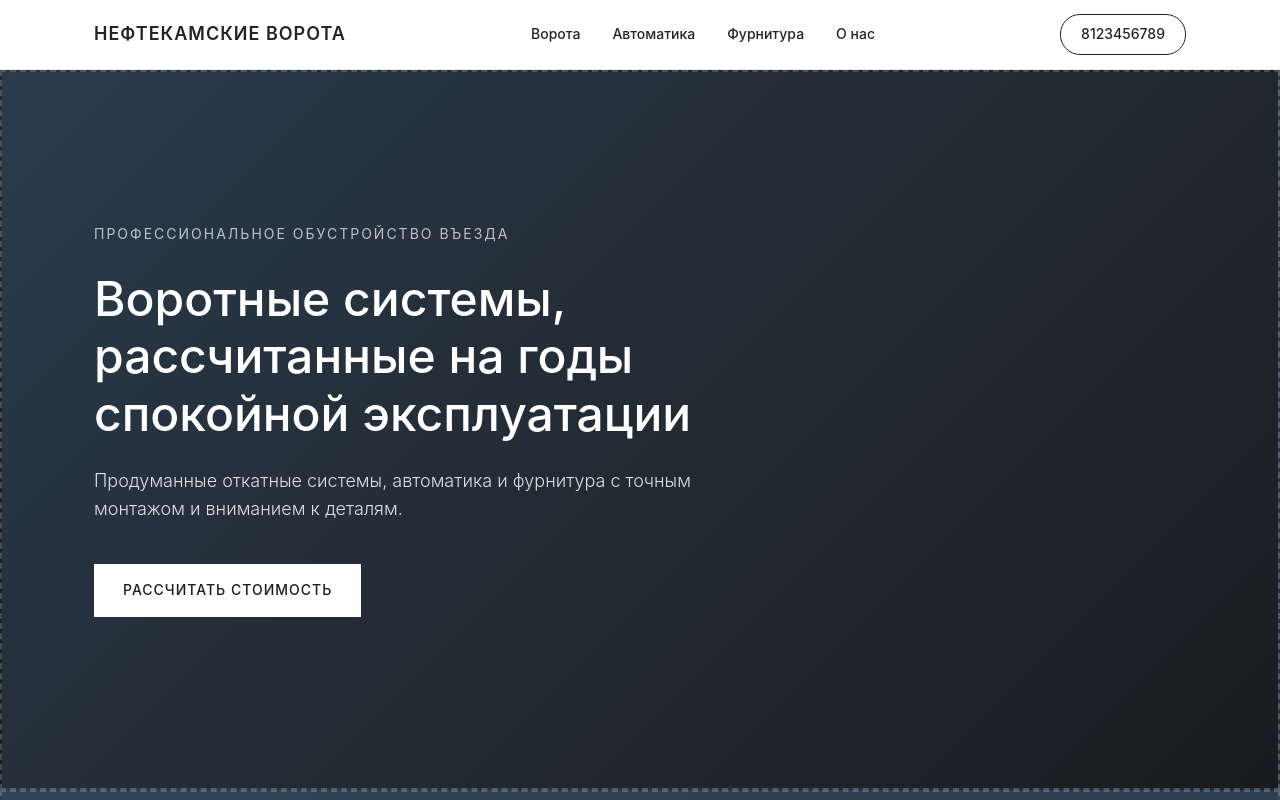
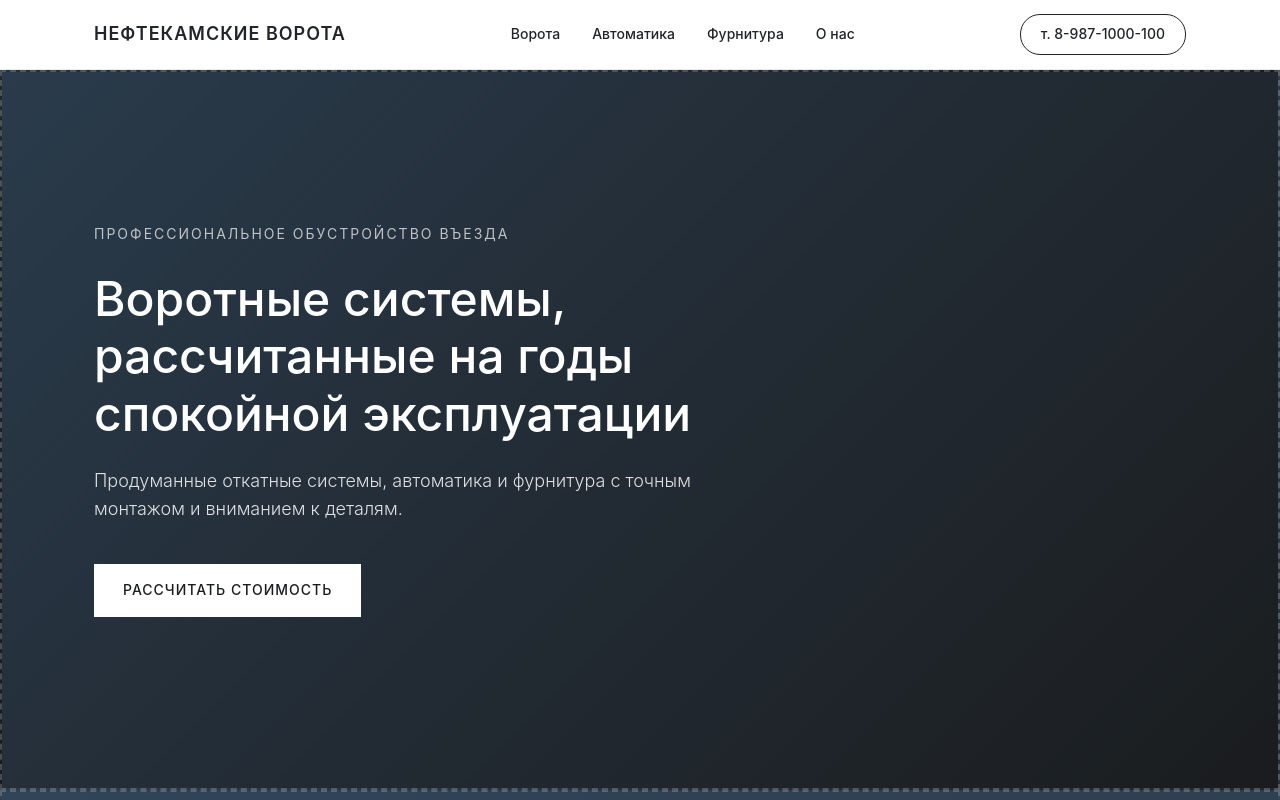
Before and after one commit to botolok/nskgates, a plain HTML site: page index.html in a window 1280 px wide. Shown: the top 800 px of the page. Drawn offline with Linux system fonts and the light colour scheme.

Commit message:
Замена файла index.html на новую версию

```diff
--- a/index.html
+++ b/index.html
@@ -506,7 +506,7 @@
                     <a href="#furnitura" class="nav-link">Фурнитура</a>
                     <a href="#about" class="nav-link">О нас</a>
                 </nav>
-                <a href="tel:8123456789" class="phone-btn"><span>8123456789 </span></a>
+                <a href="tel:8123456789" class="phone-btn"><span>т. 8-987-1000-100 </span></a>
                 <button class="mobile-menu-toggle" aria-label="Открыть меню">☰</button>
             </div>
         </div>
```
